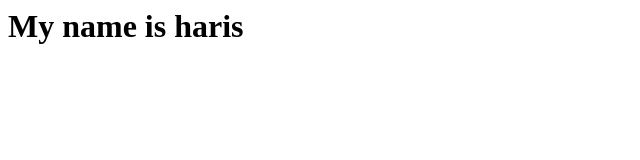
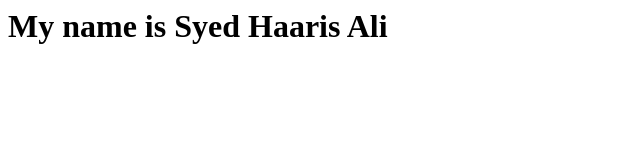
Before and after one commit to iamharisali/demoapp-ppp, a plain HTML site: page index.html in a window 1280 px wide. Shown: the whole page, without its empty margins (0-640 px from the left). Drawn offline with Linux system fonts and the light colour scheme.

Commit message:
Name has been fixed

```diff
--- a/index.html
+++ b/index.html
@@ -1 +1 @@
-<h1>My name is haris</h1>
+<h1>My name is Syed Haaris Ali</h1>
```
